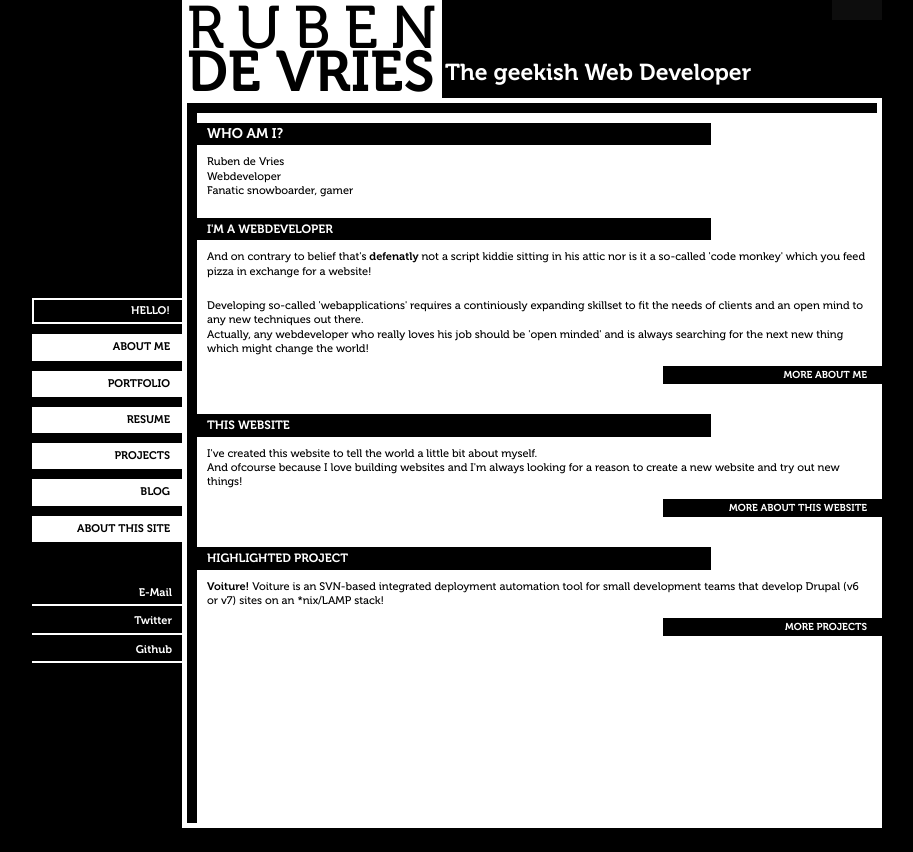
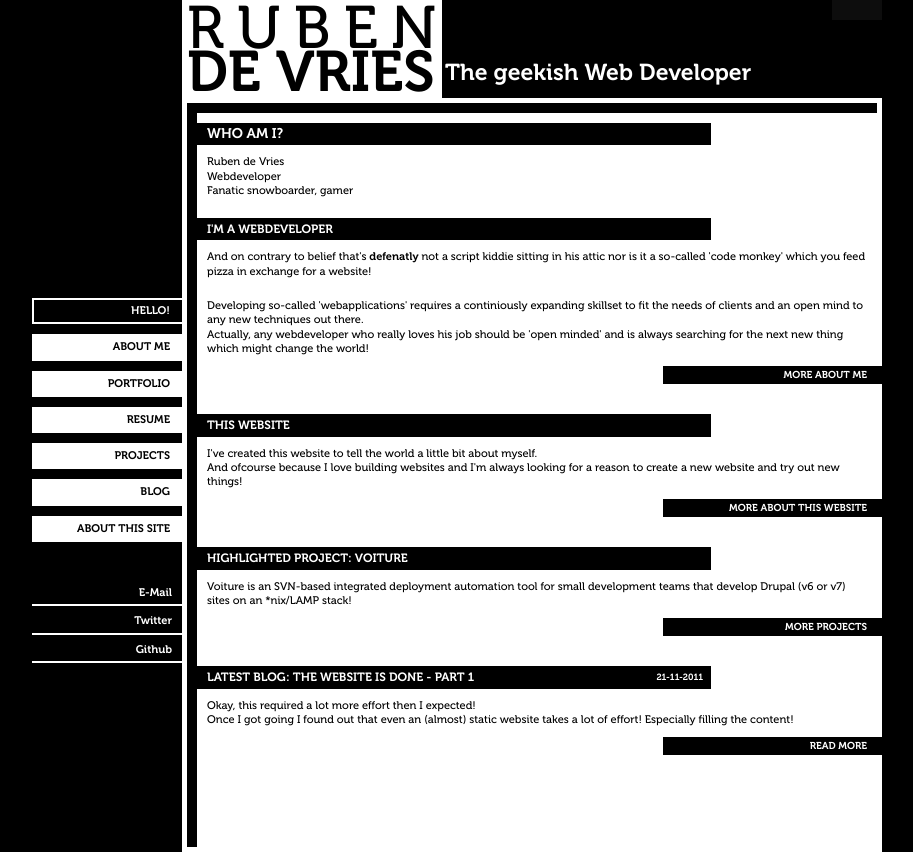
Before and after one commit to rubensayshi/portfolio, a PHP site: page /httpdocs/index.php in a window 1280 px wide. Shown: the whole page, without its empty margins (228-1141 px from the left). Before the commit the page ends 828 px from the top, so only its background shows below. Run offline with PHP 8.4, Linux system fonts and the light colour scheme.

Commit message:
updated highlighted project. added highlighted blog

```diff
--- a/templates/index.tpl.php
+++ b/templates/index.tpl.php
@@ -22,9 +22,15 @@
 </p>
 <a class="more" href="<?php echo url("aboutsite"); ?>"><h5>More about this website</h5></a>
 
-<h3>Highlighted project</h3>
+<h3>Highlighted project: Voiture</h3>
 <p>
-	<strong>Voiture!</strong>
 	Voiture is an SVN-based integrated deployment automation tool for small development teams that develop Drupal (v6 or v7) sites on an *nix/LAMP stack!
 </p>
 <a class="more" href="<?php echo url("projects"); ?>"><h5>More projects</h5></a>
+
+<h3>Latest blog: The website is done - part 1 <small>21-11-2011</small></h3>
+<p>
+	Okay, this required a lot more effort then I expected! <br />
+	Once I got going I found out that even an (almost) static website takes a lot of effort! Especially filling the content! <br />
+</p>
+<a class="more" href="<?php echo url("projects"); ?>"><h5>Read more</h5></a>
```
